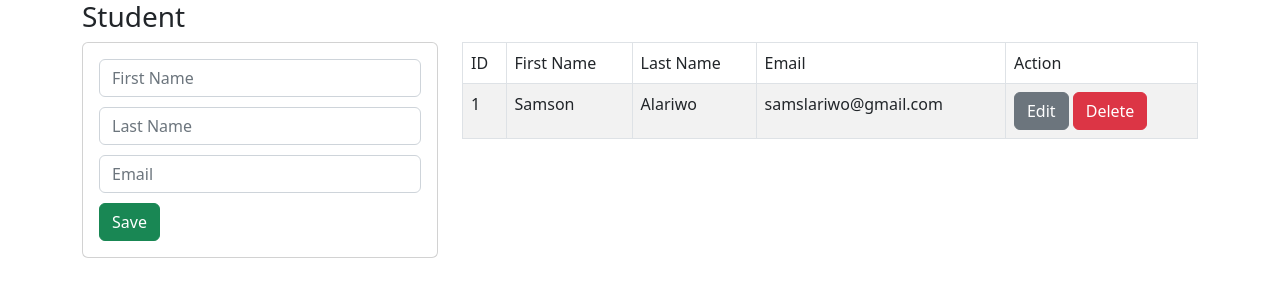
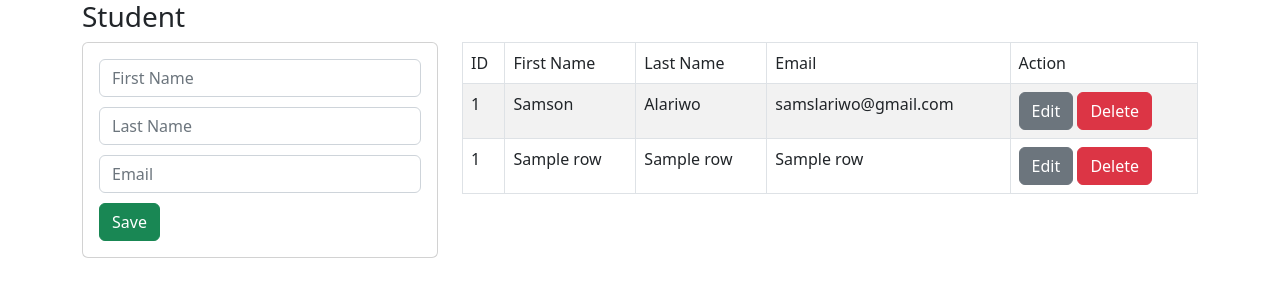
Before and after one commit to Sochuks/Simple-Flask-CRUD-App, a Flask app: template templates/index.html in a window 1280 px wide. Shown: the top 300 px of the page. Run offline with Flask 2, Linux system fonts and the light colour scheme; the template is opened without the code that fills it: most values are stand-ins (such as "Sample title", 1, 10 or a date in 2020); some libraries are stand-ins or nearby versions.

Commit message:
-Modified use fetchall to get all values in the table return in renderHTML as list_user -Modified index aaded a list_users froloop in a new row, dynamically collect values.

```diff
--- a/app.py
+++ b/app.py
@@ -10,16 +10,17 @@ DB_NAME = 'testdb'
 DB_USER = 'postgres'
 DB_PASS = 'guest@dmin'
 
-conn = psycopg2.connect(dbname=DB_NAME, user=DB_USER, passsword=DB_PASS, host=DB_HOST)
+conn = psycopg2.connect(host=DB_HOST, user=DB_USER, password=DB_PASS, database=DB_NAME)
 
 
 @app.route('/')
 
 def Index():
-    cur = conn.cursor(cursor_factory=psycopg2.extras.DictCursors)
+    cur = conn.cursor(cursor_factory=psycopg2.extras.DictCursor)
     s = "SELECT*FROM student"
     cur.execute(s) # Execute SQL
-    return render_template('index.html')
+    list_user = cur.fetchall()
+    return render_template('index.html', list_user=list_user)
 
 if __name__ == '__main__':
     app.run(debug=True)
--- a/templates/index.html
+++ b/templates/index.html
@@ -57,6 +57,20 @@
             <a href="/delete/1" class="btn btn-danger btn-small">Delete</a>
           </td>
         </tr>
+
+        <!--display users from student table -->
+        {% for row in list_user %}
+        <tr>
+          <td>{{row[0]}}</td>
+          <td>{{row[1]}}</td>
+          <td>{{row[2]}}</td>
+          <td>{{row[3]}}</td>
+          <td with="130">
+            <a href="/edit/{{row[0]}}" class="btn btn-secondary btn-small">Edit</a>
+            <a href="/delete/{{row[0]}}" class="btn btn-danger btn-small">Delete</a>
+          </td>
+        </tr>
+        {% endfor %}
       </tbody>
     </table>
   </div>
```
